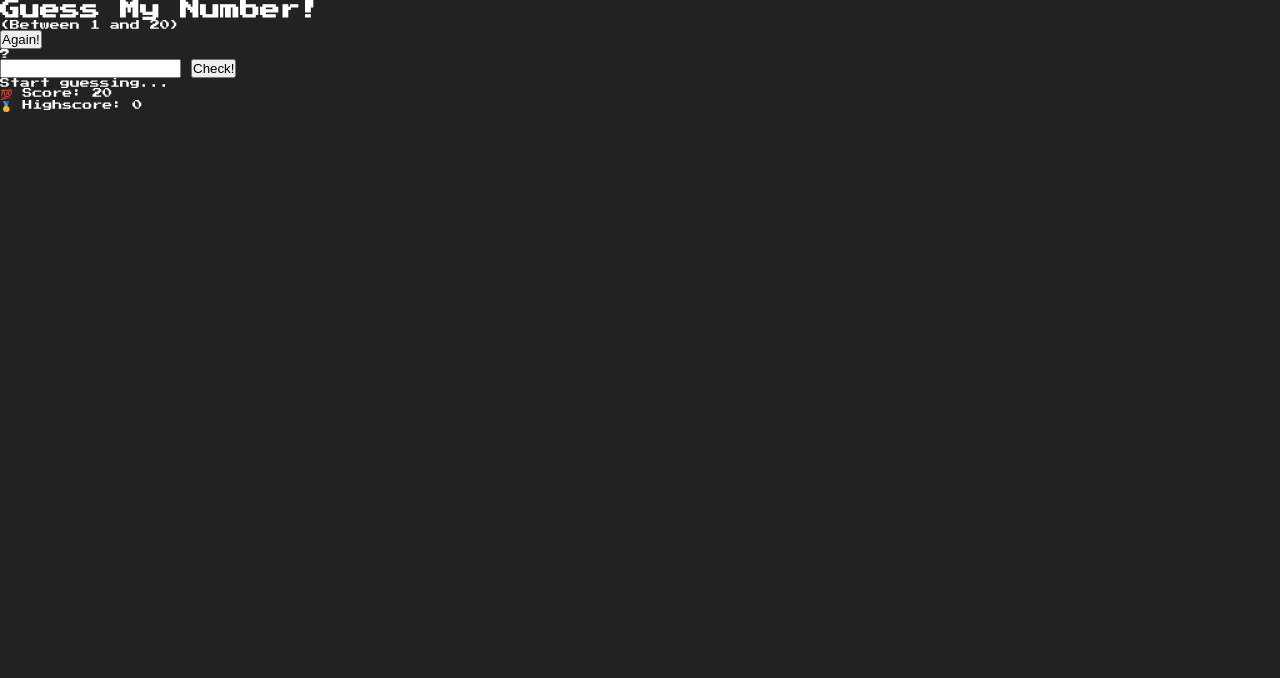
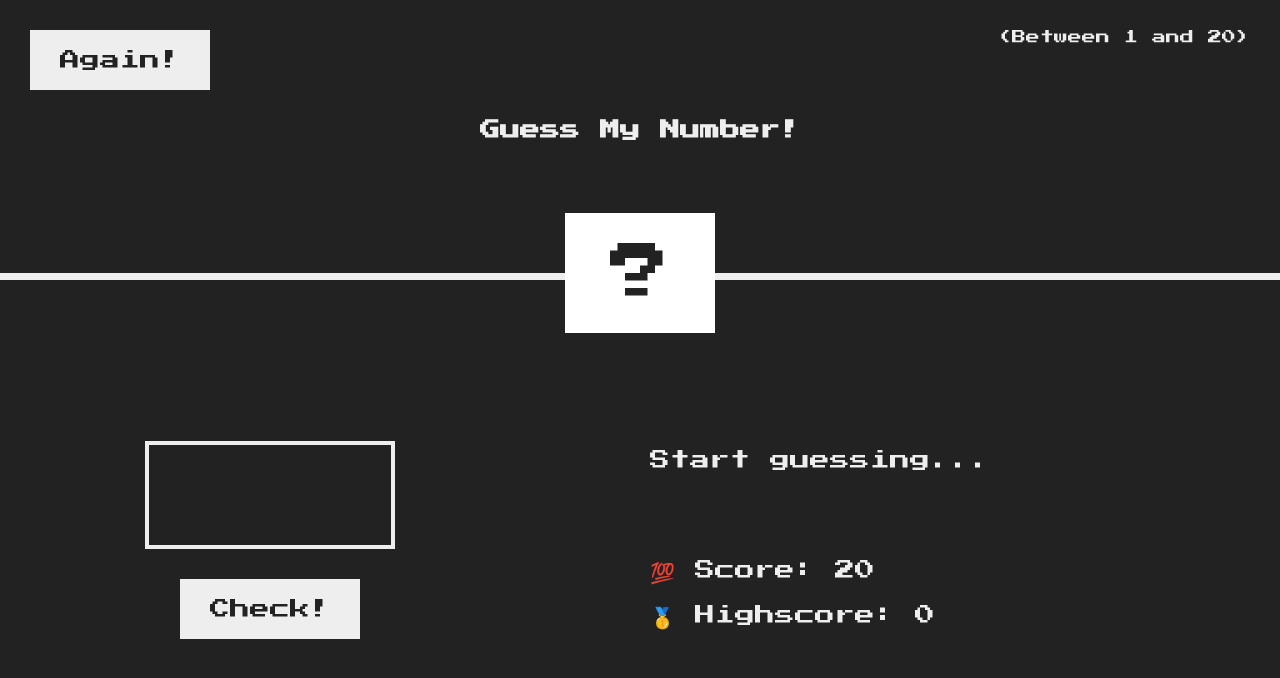
Before and after one commit to vk-vikas/Guess-the-Number, a plain HTML site: page index.html in a window 1280 px wide. Drawn offline with Linux system fonts and the light colour scheme.

Commit message:
styles added

```diff
--- a/index.html
+++ b/index.html
@@ -15,9 +15,11 @@
   </head>
   <body>
     <header>
-      <h1>Guess My Number!</h1>
-      <p class="between">(Between 1 and 20)</p>
-      <button class="btn again">Again!</button>
+      <div class="top">
+        <button class="btn again">Again!</button>
+        <p class="between">(Between 1 and 20)</p>
+      </div>
+      <h1 class="title">Guess My Number!</h1>
       <div class="number">?</div>
     </header>
     <main>
--- a/style.css
+++ b/style.css
@@ -11,5 +11,95 @@ html {
 body {
   font-family: "Press Start 2P", cursive;
   background-color: #222;
-  color: #fff;
+  color: #eee;
 }
+
+header {
+  height: 35vh;
+  border-bottom: 7px solid #eee;
+  position: relative;
+  display: flex;
+  flex-direction: column;
+}
+
+.top {
+  display: flex;
+  text-align: center;
+  justify-content: space-between;
+  padding: 3rem;
+}
+
+.title {
+  text-align: center;
+}
+
+.between {
+  font-size: 1.4rem;
+}
+
+main {
+  height: 65vh;
+  display: flex;
+  justify-content: space-around;
+  align-items: center;
+}
+
+.left {
+  width: 32rem;
+  display: flex;
+  flex-direction: column;
+  align-items: center;
+}
+
+.right {
+  width: 52rem;
+  font-size: 2rem;
+}
+
+.number {
+  font-size: 6rem;
+  position: absolute;
+  left: 50%;
+  bottom: 0%;
+  transform: translate(-50%, 50%);
+  width: 15rem;
+  padding: 3rem 0;
+  background-color: #fff;
+  color: #222;
+  text-align: center;
+}
+
+.btn {
+  border: none;
+  background-color: #eee;
+  color: #222;
+  font-size: 2rem;
+  font-family: inherit;
+  padding: 2rem 3rem;
+  cursor: pointer;
+}
+.btn:hover {
+  background-color: #ccc;
+}
+
+.guess {
+  background: none;
+  border: 4px solid #eee;
+  font-family: inherit;
+  color: inherit;
+  font-size: 5rem;
+  padding: 2.5rem;
+  width: 25rem;
+  text-align: center;
+  display: block;
+  margin-bottom: 3rem;
+}
+
+.message {
+  margin-bottom: 8rem;
+  height: 3rem;
+}
+
+.label-score {
+  margin-bottom: 2rem;
+}
```
